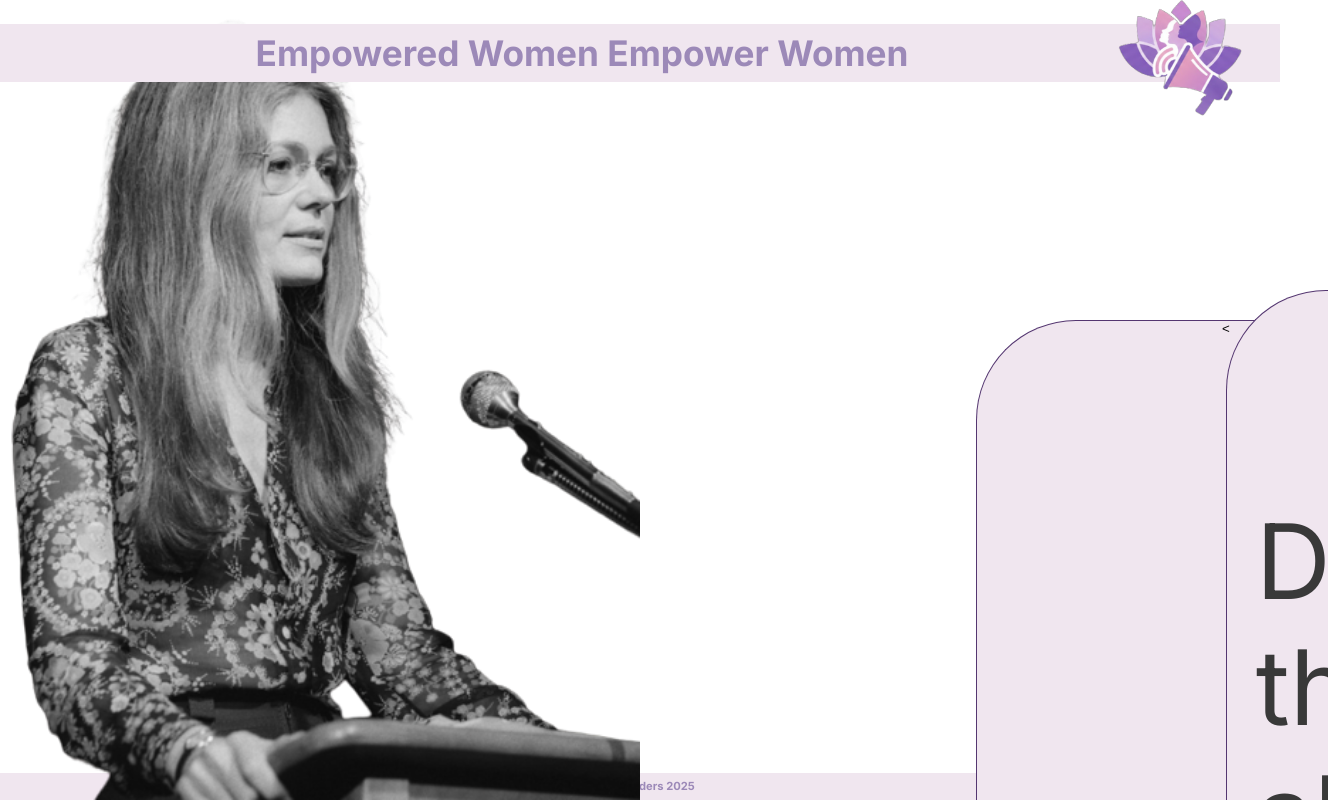
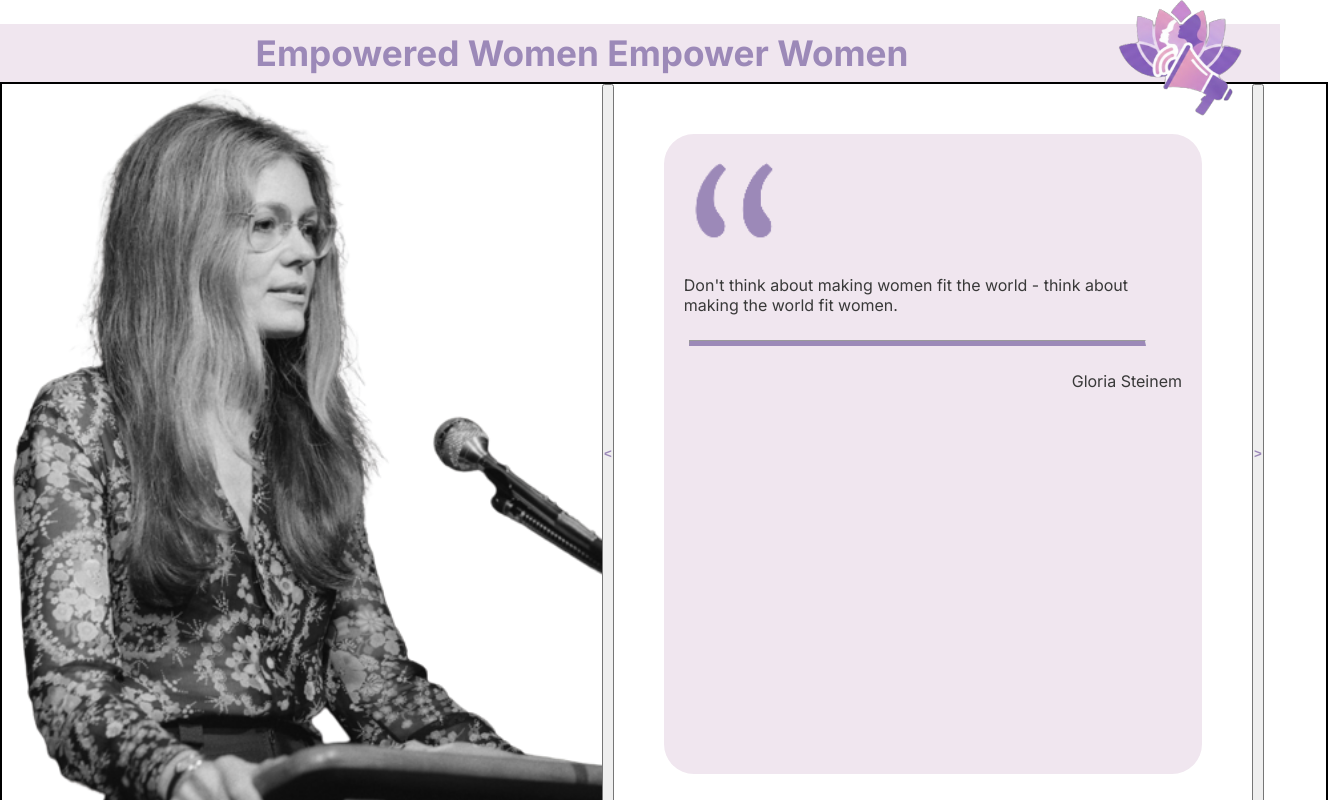
Before and after one commit to Leonela88/Empowering-Phrases-App, a React (Vite) app: page / in a window 1280 px wide. Shown: the top 800 px of the page, 1328 px wide, since content can reach past the window. Built offline with nearby package versions, Linux system fonts and the light colour scheme.

Commit message:
Read : Page redesigned with Header and Footer

```diff
--- a/src/App.css
+++ b/src/App.css
@@ -4,10 +4,3 @@
     min-height: 100vh;
     padding-top: var(--spacing-l);
 }
-
-
-.app-main {
-    flex-grow: 1;
-    width: 100%;
-    margin: 0 auto;
-}
--- a/src/App.jsx
+++ b/src/App.jsx
@@ -10,11 +10,9 @@ function App() {
 return (
     <div className="App">
       <Header></Header>
-      <main className="app-main">
-        <ViewPhrases></ViewPhrases>
-        {/* <CreateReadActions></CreateReadActions> */}
+      <ViewPhrases></ViewPhrases>
+        <CreateReadActions></CreateReadActions>
         <RemovePhrases></RemovePhrases>
-      </main>
       <Footer></Footer>
     </div>
   )
--- a/src/ViewPhrases.css
+++ b/src/ViewPhrases.css
@@ -1,116 +1,69 @@
 .viewContainer {
+    border: 2px solid black;
     display: flex;
+    margin: auto;
 }
 
 .viewPhoto {
     width: 50%;
-    max-width: 3500px;
-    max-height: 100%;
-    min-width: 20vw;
-    min-height: auto;
-    position: fixed;
-    bottom: 0;
-    left: 0;
-    flex-shrink: 1;
-    flex-grow: 1;
+    min-width: 600px;
+    height: auto;
 }
 
 .carousel {
     display: flex;
-    position: fixed;
-    left: 45%;
-    top: 30%;
+    width: 50%;
 }
 
 .viewButtons {
-    display: flex;
-    flex-direction: column;
-    background-color:#F0E6EF;;
-    border-radius: 100px;
-    align-items: center;
-    margin: 50px;
-    width: 500px;
-    height: 1500px;
-    border: 1px outset rgb(84, 54, 112);
-}
-
-#box1 {
-    position: relative;
-    left: 350px;
-    top: 30px;
-    box-shadow: 5px 5px 0px 0px rgb(84, 54, 112);
-    z-index: 1;
-}
-
-#box3 {
-    position: relative;
-    right: 350px;
-    top: 30px;
-    box-shadow: 5px 5px 0px 0px rgb(84, 54, 112);
-    z-index: 1;
+    background-color: none;
+    color: #9C89B8;
+    font-weight: bolder;
 }
 
 .quoteIcon {
-    width: 200px;
     align-self: flex-start;
-    position: relative;
-    left: 100px;
-    top: 50px;
+    width: 20%;
+    margin: 15px;
+
 }
 
 .viewInfo {
-    position: relative;
     display: flex;
     flex-direction: column;
     background-color: #F0E6EF;
-    border-radius: 100px;
-    align-items: center;
+    border-radius: 30px;
     margin: 50px;
-    border: 1px outset rgb(84, 54, 112);
-    width: 35vw;
-    height: 1500px;
-    box-shadow: 5px 5px 0px 0px rgb(84, 54, 112);
-    z-index: 2;
+    width: 600px;
+    height: auto;
+
 }
 
 .viewPhrase {
     opacity: 1;
-    font-size: clamp(6.5rem, 2vw, 2rem);
     font-family: "Inter", sans-serif;
-    padding-left: 100px;
-    padding-right: 100px;
+    margin-left: 20px;
+    margin-right: 20px;
+
 }
 
 hr {
-    border-bottom: 15px solid #9C89B8;
-    margin-top: 250px;
-    position: absolute;
-    bottom: 350px;
+    border-bottom: 5px solid #9C89B8;
+    margin: 25px;
     width: 85%;
 }
 
 .viewAuthor {
-    position: absolute;
-    bottom: 0px;
     align-self: flex-end;
-    font-size: 80%;
-    font-size: 3vmin;
-    font-size: 2vmax;
-    margin-top: 150px;
     font-family: "Inter", sans-serif;
-    padding-right: 75px;
+    margin-right: 20px;
+
 }
-
 
 .viewInfo:hover {
     background-color: rgb(218, 204, 231);
 }
-#box3:hover {
-    background-color: rgb(206, 161, 248);
-}
-#box1:hover {
-    background-color: rgb(206, 161, 248);
-}
+
 
 /*
 
--- a/src/ViewPhrases.jsx
+++ b/src/ViewPhrases.jsx
@@ -1,10 +1,8 @@
-import { useState } from "react"
-import { phrases } from "./array/Array"
-import "../src/ViewPhrases.css"
-
+import { useState } from "react";
+import { phrases } from "./array/Array";
+import "../src/ViewPhrases.css";
 
 const ViewPhrases = () => {
-
   const [index, setIndex] = useState(0);
 
   const ShowNext = () => {
@@ -22,12 +20,13 @@ const [index, setIndex] = useState(0);
   const current = phrases[index];
 
   return (
-        <> <div className="viewContainer">
+    <div className="viewContainer">
       <div>
-                    <img src={current.photo} alt={current.name} className="viewPhoto"/>
+        <img src={current.photo} alt={current.name} className="viewPhoto" />
       </div>
       <div className="carousel">
-                  <button className="viewButtons" id="box1" onClick={ShowPrevious}> &#060;</button>
+        <button className="viewButtons" onClick={ShowPrevious}>&#060;
+        </button>
         <div key={current.phrase} className="viewInfo" id="box2">
           <img src="./quotes.png" alt="quote icon" className="quoteIcon"></img>
           <div className="fitPhrase">
@@ -36,13 +35,11 @@ const [index, setIndex] = useState(0);
           <hr></hr>
           <p className="viewAuthor">{current.name}</p>
         </div>
-                  <div>
-                      <button className="viewButtons" id="box3" onClick={ShowNext}> &#062; </button>
+        <button className="viewButtons" onClick={ShowNext}>&#062;
+        </button>
       </div>
     </div>
-            </div>
-        </>
-    )
+  );
 };
 
-export default ViewPhrases
+export default ViewPhrases;
--- a/src/index.css
+++ b/src/index.css
@@ -28,5 +28,4 @@ body{
     background-color: var(--color-background);
     font-family: var(--font-family-primary);
     color: rgba(var(--rgb-text), 1);
-    min-height: 100vh;
 }
```
Lines whose indentation alone changed are shown as unchanged.
